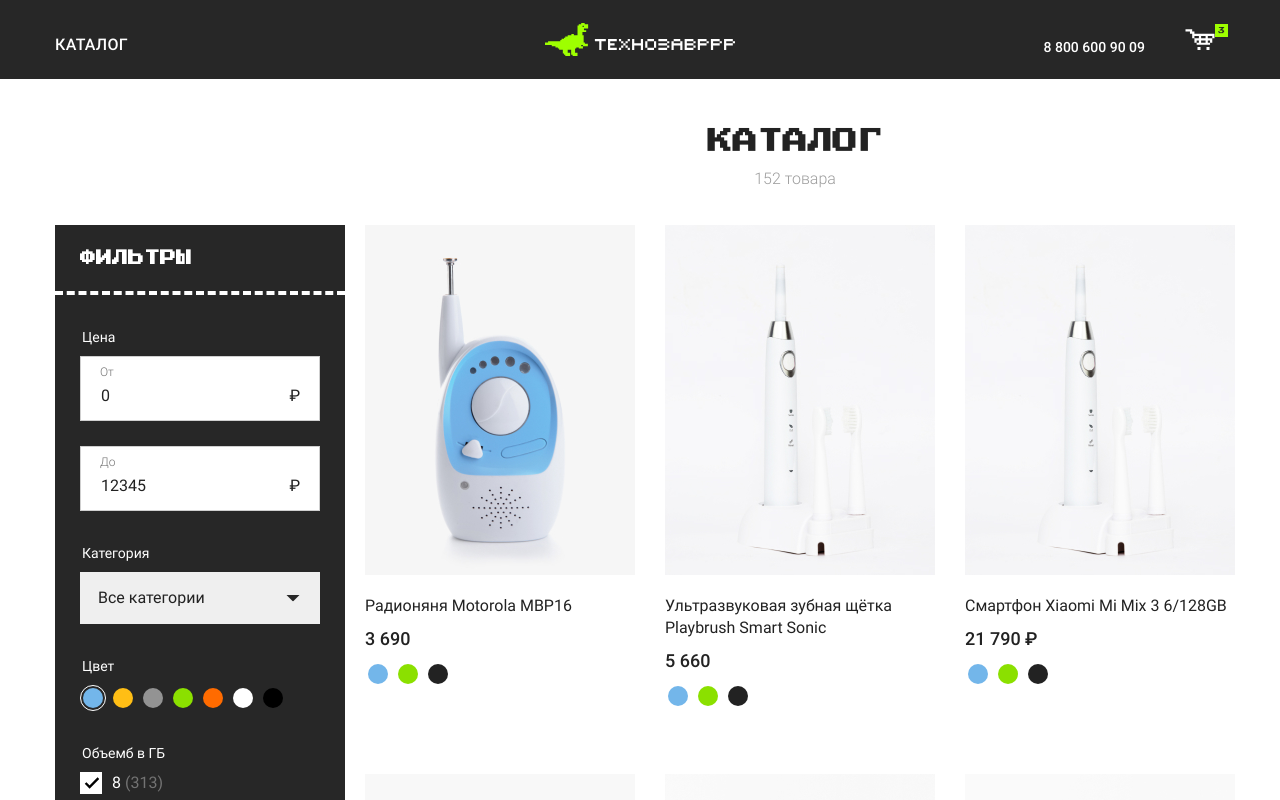
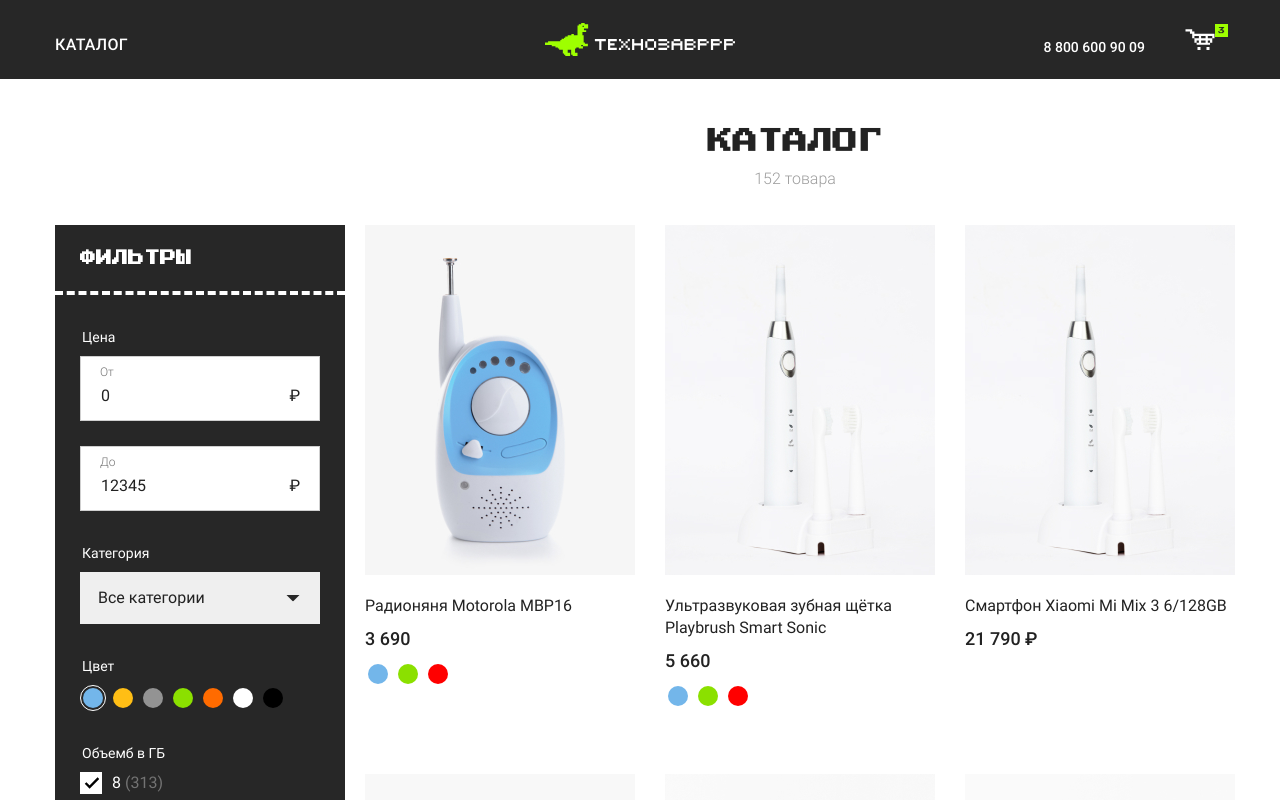
Before and after one commit to Enquiet/store-vue, a Vue app: page / in a window 1280 px wide. Shown: the top 800 px of the page. Built offline with nearby package versions, Linux system fonts and the light colour scheme.

Commit message:
обавление нового компаннента ProductColors и валидировал входные данные

```diff
--- a/babel.config.js
+++ b/babel.config.js
@@ -1,5 +1,5 @@
 module.exports = {
   presets: [
-    '@vue/cli-plugin-babel/preset',
-  ],
-};
+    '@vue/cli-plugin-babel/preset'
+  ]
+}
--- a/package.json
+++ b/package.json
@@ -9,9 +9,7 @@
   },
   "dependencies": {
     "@vue/cli": "^4.5.4",
-    "@vue/eslint-config-standard": "^5.1.2",
     "core-js": "^3.6.5",
-    "standart": "^6.1.0",
     "vue": "^2.6.11",
     "vue-fragment": "^1.5.1"
   },
@@ -19,13 +17,14 @@
     "@vue/cli-plugin-babel": "~4.5.0",
     "@vue/cli-plugin-eslint": "~4.5.0",
     "@vue/cli-service": "~4.5.0",
-    "@vue/eslint-config-airbnb": "^5.0.2",
+    "@vue/eslint-config-standard": "^5.1.2",
     "babel-eslint": "^10.1.0",
     "eslint": "^6.7.2",
     "eslint-plugin-import": "^2.20.2",
     "eslint-plugin-vue": "^4.2.1",
     "node-sass": "^4.12.0",
     "sass-loader": "^8.0.2",
+    "standard": "^14.3.4",
     "vue-template-compiler": "^2.6.11"
   }
 }
--- /dev/null
+++ b/src/components/ProductColors.vue
@@ -0,0 +1,21 @@
+<template>
+    <div>
+        <label class="colors__label">
+            <input class="colors__radio sr-only"
+            type="radio" name="color-1" :value="color.value" checked="">
+            <span class="colors__value" :style="color.colors">
+            </span>
+        </label>
+    </div>
+</template>
+<script>
+
+export default {
+  props: {
+    color: {
+      type: Array,
+      default: () => []
+    }
+  }
+}
+</script>
--- a/src/components/ProductItem.vue
+++ b/src/components/ProductItem.vue
@@ -12,35 +12,24 @@
             {{product.priceGoods}}
         </span>
         <ul class="colors colors--black">
-            <li class="colors__item">
-            <label class="colors__label">
-                <input class="colors__radio sr-only"
-                type="radio" name="color-1" value="#73B6EA" checked="">
-                <span class="colors__value" style="background-color: #73B6EA;">
-                </span>
-            </label>
-            </li>
-            <li class="colors__item">
-            <label class="colors__label">
-                <input class="colors__radio
-                sr-only" type="radio" name="color-1" value="#8BE000">
-                <span class="colors__value" style="background-color: #8BE000;">
-                </span>
-            </label>
-            </li>
-            <li class="colors__item">
-            <label class="colors__label">
-                <input class="colors__radio sr-only" type="radio" name="color-1" value="#222">
-                <span class="colors__value" style="background-color: #222;">
-                </span>
-            </label>
+            <li class="colors__item" v-for="(colors,index) in product.colors" :key="index">
+                <ProductColors :color="colors"/>
             </li>
         </ul>
     </div>
 </template>
 <script>
 
+import ProductColors from './ProductColors.vue'
+
 export default {
-  props: ['product'],
-};
+  props: {
+    product: {
+      type: Array,
+      default: () => []
+    }
+  },
+  components: { ProductColors }
+
+}
 </script>
--- a/src/components/ProductList.vue
+++ b/src/components/ProductList.vue
@@ -7,11 +7,16 @@
 </template>
 
 <script>
-import ProductItem from './ProductItem.vue';
+import ProductItem from './ProductItem.vue'
 
 export default {
-  props: ['productList'],
-  components: { ProductItem },
-};
+  props: {
+    productList: {
+      type: Array,
+      default: () => []
+    }
+  },
+  components: { ProductItem }
+}
 
 </script>
--- a/src/data/goods.js
+++ b/src/data/goods.js
@@ -3,60 +3,99 @@
     titleGoods: 'Радионяня Motorola MBP16',
     priceGoods: '3 690',
     imageGoods: '/img/radio.jpg',
+    colors: [{
+      value: '#73B6EA',
+      colors: 'background-color: #73B6EA;'
+    },
+    {
+      value: '#8BE000',
+      colors: 'background-color: #8BE000;'
+    },
+    {
+      value: '#FF0000',
+      colors: 'background-color: #FF0000;'
+    }
+    ]
   },
   {
     titleGoods: 'Ультразвуковая зубная щётка Playbrush Smart Sonic',
     priceGoods: '5 660',
     imageGoods: '/img/toothbrush.jpg',
+    colors: [{
+      value: '#73B6EA',
+      colors: 'background-color: #73B6EA;'
+    },
+    {
+      value: '#8BE000',
+      colors: 'background-color: #8BE000;'
+    },
+    {
+      value: '#FF0000',
+      colors: 'background-color: #FF0000;'
+    }
+    ]
   },
   {
     titleGoods: 'Смартфон Xiaomi Mi Mix 3 6/128GB',
     priceGoods: '21 790 ₽ ',
-    imageGoods: '/img/toothbrush.jpg',
+    imageGoods: '/img/toothbrush.jpg'
   },
   {
     titleGoods: 'Электроскейт Razor Cruiser ',
     priceGoods: '24 690 ₽',
-    imageGoods: '/img/board.jpg',
+    imageGoods: '/img/board.jpg'
   },
   {
     titleGoods: 'Смартфон Xiaomi Mi A3 4/64GB Android One  ',
     priceGoods: '14 960 ₽',
-    imageGoods: '/img/phone-2.jpg',
+    imageGoods: '/img/phone-2.jpg'
   },
   {
     titleGoods: 'Смартфон Xiaomi Redmi 6/128GB',
     priceGoods: '8 960 ₽',
-    imageGoods: '/img/phone-3.jpg',
+    imageGoods: '/img/phone-3.jpg'
   },
   {
     titleGoods: 'Электрический дрифт-карт Razor Crazy Cart',
     priceGoods: '39 900 ₽',
-    imageGoods: '/img/bicycle.jpg',
+    imageGoods: '/img/bicycle.jpg'
   },
   {
     titleGoods: 'Гироскутер Razor Hovertrax 2.0 ',
     priceGoods: '34 900 ₽',
-    imageGoods: '/img/wheels.jpg',
+    imageGoods: '/img/wheels.jpg'
   },
   {
     titleGoods: ' Детский трюковой самокат Razor Grom ',
     priceGoods: '4 990 ₽',
     imageGoods: '/img/scooter.jpg',
+    colors: [{
+      value: '#73B6EA',
+      colors: 'background-color: #73B6EA;'
+    },
+    {
+      value: '#8BE000',
+      colors: 'background-color: #8BE000;'
+    },
+    {
+      value: '#FF0000',
+      colors: 'background-color: #FF0000;'
+    }
+    ]
   },
   {
     titleGoods: 'Детский трюковой самокат Razor Grom ',
     priceGoods: '10 990 ₽',
-    imageGoods: '/img/ripstik.jpg',
+    imageGoods: '/img/ripstik.jpg'
   },
   {
     titleGoods: 'Детский трюковой самокат Razor Grom ',
     priceGoods: '10 990 ₽',
-    imageGoods: '/img/ripstik.jpg',
+    imageGoods: '/img/ripstik.jpg'
   },
   {
     titleGoods: 'Детский трюковой самокат Razor Grom ',
     priceGoods: '10 990 ₽',
-    imageGoods: '/img/ripstik.jpg',
-  },
-];
+    imageGoods: '/img/ripstik.jpg'
+  }
+]
--- a/src/main.js
+++ b/src/main.js
@@ -1,8 +1,8 @@
-import Vue from 'vue';
-import App from './App.vue';
+import Vue from 'vue'
+import App from './App.vue'
 
-Vue.config.productionTip = false;
+Vue.config.productionTip = false
 
 new Vue({
-  render: (h) => h(App),
-}).$mount('#app');
+  render: (h) => h(App)
+}).$mount('#app')
```
Also changed, not shown: src/App.vue (+7 -7 lines), .eslintrc.js, 1 other file (tests, documents, lock files or other folders).
